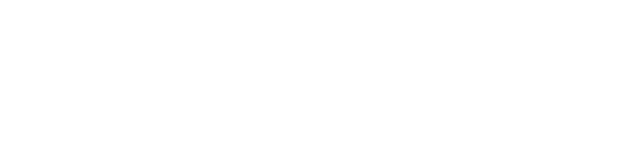
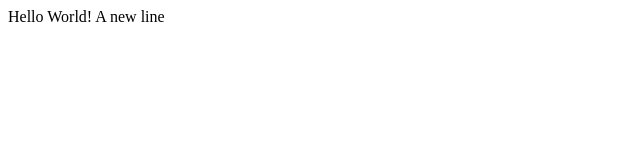
Before and after one commit to Kyle-Law/micro-test, a plain HTML site: page index.html in a window 1280 px wide. Shown: the whole page, without its empty margins (0-640 px from the left). Drawn offline with Linux system fonts and the light colour scheme.

Commit message:
Added a new linegit add .

```diff
--- a/index.html
+++ b/index.html
@@ -9,18 +9,8 @@
   <body>
     <script src="https://cdn.freecodecamp.org/testable-projects-fcc/v1/bundle.js"></script>
 
-    <!--
-
-    Hello Camper!
-
-    For now, the test suite only works in Chrome!
-    Please read the README below in the JS Editor before beginning.
-    Feel free to delete this message once you have read it.
-    Good luck and Happy Coding!
-
-    - The freeCodeCamp Team
-
-    -->
+    Hello World!
+    A new line
     <script  src="js/index.js"></script>
   </body>
 </html>
```
